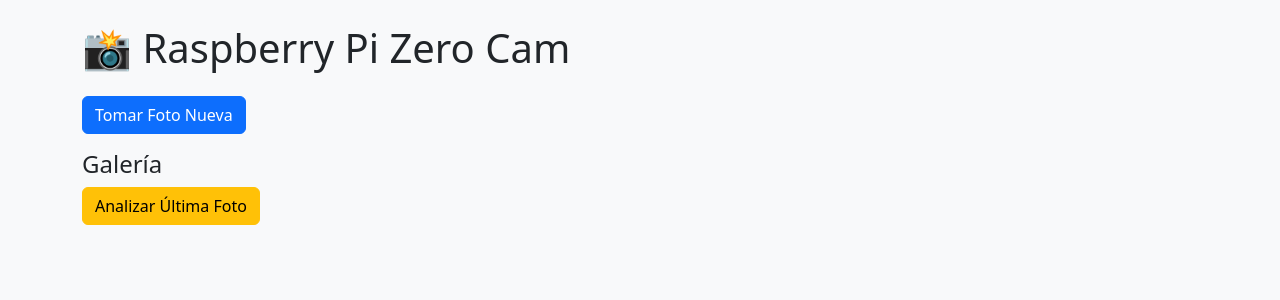
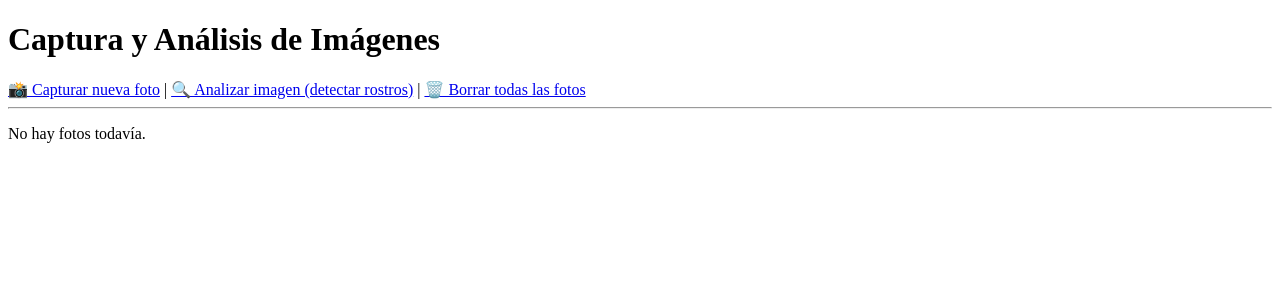
Before and after one commit to alexincambridge/CameraWeb, a Flask app: page / in a window 1280 px wide. Shown: the top 300 px of the page. Run offline with Flask 3, Linux system fonts and the light colour scheme.

Commit message:
version mejorada

```diff
--- a/app.py
+++ b/app.py
@@ -1,61 +1,79 @@
 from flask import Flask, render_template, redirect, url_for
 import os
 from datetime import datetime
+import cv2
+import socket
 
 app = Flask(__name__)
+
 PHOTO_DIR = 'static/photos'
-
-# Crear carpeta de fotos si no existe
 os.makedirs(PHOTO_DIR, exist_ok=True)
 
+# Ruta del clasificador Haar para detección de rostros
+CASCADE_PATH = cv2.data.haarcascades + 'haarcascade_frontalface_default.xml'
+face_cascade = cv2.CascadeClassifier(CASCADE_PATH)
 
-def take_photo() :
+def take_photo():
     filename = datetime.now().strftime("%Y%m%d_%H%M%S.jpg")
     filepath = os.path.join(PHOTO_DIR, filename)
-
-    # Usa libcamera si estás en Bullseye o superior
-    os.system(f"raspistill -o {filepath} --width 640 --height 480 --nopreview")
-
+    os.system(f"libcamera-still -o {filepath} --width 640 --height 480 --nopreview")
     return filename
 
-
-def get_photos() :
+def get_photos():
     files = sorted(os.listdir(PHOTO_DIR), reverse=True)
     return [f for f in files if f.endswith('.jpg')]
 
-
 @app.route('/')
-def index() :
+def index():
     photos = get_photos()
     last_photo = photos[0] if photos else None
-    return render_template("index.html", last_photo=last_photo, photos=photos)
-
+    processed_photos = [f for f in photos if f.startswith('processed_')]
+    last_processed = processed_photos[0] if processed_photos else None
+    return render_template("index.html", last_photo=last_photo, processed_photo=last_processed, photos=photos)
 
 @app.route('/capture')
-def capture() :
+def capture():
     take_photo()
     return redirect(url_for('index'))
-
 
 @app.route('/analyze')
 def analyze():
     photos = get_photos()
     if not photos:
+        print("[ERROR] No hay fotos para analizar.")
         return redirect(url_for('index'))
 
     last = os.path.join(PHOTO_DIR, photos[0])
-    output = os.path.join(PHOTO_DIR, 'processed.jpg')
+    img = cv2.imread(last)
 
-    # Cargar y procesar
-    img = cv2.imread(last)
+    if img is None:
+        print(f"[ERROR] No se pudo cargar la imagen: {last}")
+        return redirect(url_for('index'))
+
     gray = cv2.cvtColor(img, cv2.COLOR_BGR2GRAY)
-    edges = cv2.Canny(gray, 50, 150)
 
-    cv2.imwrite(output, edges)
+    # Detección de rostros
+    faces = face_cascade.detectMultiScale(gray, scaleFactor=1.1, minNeighbors=5)
+
+    # Dibujar rectángulos sobre los rostros detectados
+    for (x, y, w, h) in faces:
+        cv2.rectangle(img, (x, y), (x + w, y + h), (0, 255, 0), 2)
+
+    processed_filename = f"processed_{datetime.now().strftime('%Y%m%d_%H%M%S')}.jpg"
+    output_path = os.path.join(PHOTO_DIR, processed_filename)
+    cv2.imwrite(output_path, img)
+
     return redirect(url_for('index'))
 
-
-import socket
+@app.route('/delete_all')
+def delete_all():
+    for file in os.listdir(PHOTO_DIR):
+        path = os.path.join(PHOTO_DIR, file)
+        try:
+            os.remove(path)
+        except Exception as e:
+            print(f"Error al eliminar {file}: {e}")
+    return redirect(url_for('index'))
 
 if __name__ == '__main__':
     ip = socket.gethostbyname(socket.gethostname())
--- a/templates/index.html
+++ b/templates/index.html
@@ -1,36 +1,28 @@
-<!DOCTYPE html>
+<!doctype html>
 <html lang="en">
 <head>
-  <meta charset="UTF-8">
-  <title>Cam RPi Zero</title>
-  <link href="https://cdn.jsdelivr.net/npm/bootstrap@5.3.0/dist/css/bootstrap.min.css" rel="stylesheet">
+    <meta charset="utf-8">
+    <title>Raspberry Pi Cam</title>
 </head>
-<body class="bg-light">
-  <div class="container py-4">
-    <h1 class="mb-4">📸 Raspberry Pi Zero Cam</h1>
-    <div class="mb-3">
-      <a href="/capture" class="btn btn-primary">Tomar Foto Nueva</a>
-    </div>
+<body>
+    <h1>Captura y Análisis de Imágenes</h1>
+
+    <a href="{{ url_for('capture') }}">📸 Capturar nueva foto</a> |
+    <a href="{{ url_for('analyze') }}">🔍 Analizar imagen (detectar rostros)</a> |
+    <a href="{{ url_for('delete_all') }}" onclick="return confirm('¿Eliminar todas las fotos?');">🗑️ Borrar todas las fotos</a>
+
+    <hr>
 
     {% if last_photo %}
-    <h4>Última Foto</h4>
-    <img src="{{ url_for('static', filename='photos/' + last_photo) }}" class="img-fluid mb-4" alt="Última foto">
+        <h2>Última foto:</h2>
+        <img src="{{ url_for('static', filename='photos/' + last_photo) }}" width="400">
+    {% else %}
+        <p>No hay fotos todavía.</p>
     {% endif %}
 
-    <h4>Galería</h4>
-    <div class="row">
-      {% for photo in photos %}
-      <div class="col-6 col-sm-4 col-md-3 mb-3">
-        <img src="{{ url_for('static', filename='photos/' + photo) }}" class="img-thumbnail">
-      </div>
-      {% endfor %}
-    </div>
-    {% if last_photo %}
-<h4>Resultado procesado (Canny)</h4>
-<img src="{{ url_for('static', filename='photos/processed.jpg') }}" class="img-fluid mb-4" alt="Procesado">
-{% endif %}
-
-<a href="/analyze" class="btn btn-warning">Analizar Última Foto</a>
-  </div>
-  </body>
-  </html>
+    {% if processed_photo %}
+        <h2>Última imagen procesada:</h2>
+        <img src="{{ url_for('static', filename='photos/' + processed_photo) }}" width="400">
+    {% endif %}
+</body>
+</html>
```
